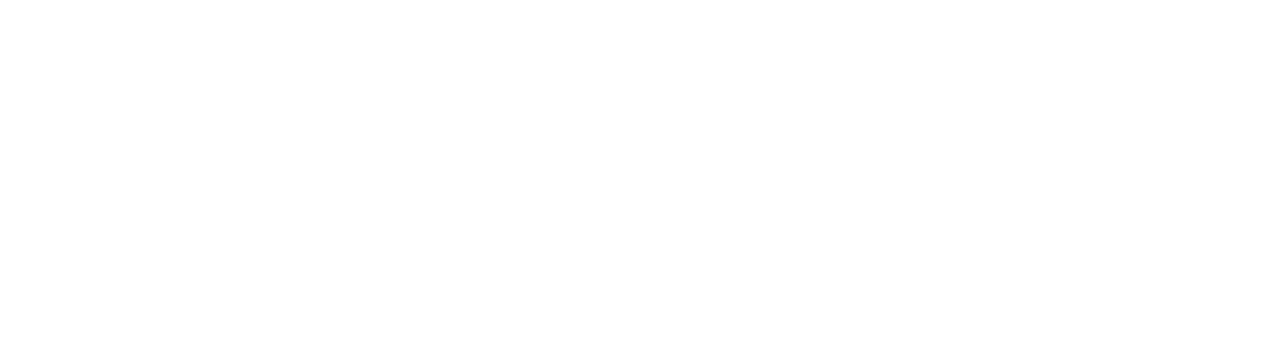
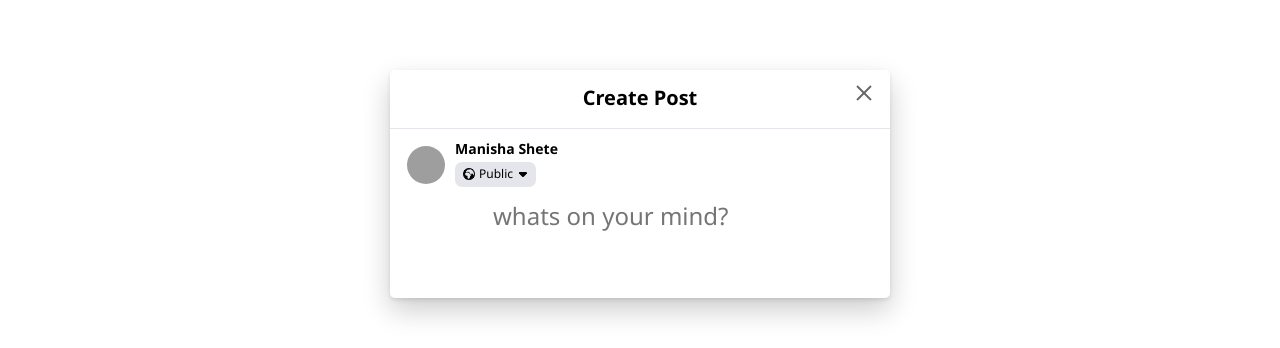
Before and after one commit to shemanisha/facebookClone15, a React (Create React App) app in the folder frontend/: page / in a window 1280 px wide. Shown: the part 216-564 px from the top of the page. Built offline with nearby package versions, Linux system fonts and the light colour scheme; grey boxes are pictures that could not be loaded; the HTML template or start-up script is replaced by a standard one.

Commit message:
[Frontend-PostPopUp] Created and styled post pop up

```diff
--- a/frontend/package.json
+++ b/frontend/package.json
@@ -14,7 +14,7 @@
     "react-redux": "^8.0.2",
     "react-responsive": "^9.0.0-beta.10",
     "react-router-dom": "^6.3.0",
-    "react-scripts": "5.0.0",
+    "react-scripts": "^5.0.0",
     "redux": "^4.2.0",
     "redux-devtools-extension": "^2.13.9",
     "web-vitals": "^2.1.4",
--- a/frontend/src/App.js
+++ b/frontend/src/App.js
@@ -3,10 +3,14 @@
 import Profile from "./pages/profile";
 import Home from "./pages/home";
 import RegisterForm from "./components/register/RegisterForm";
+import CreatePostPopUp from "./components/createPostPopUp";
+import { useSelector } from "react-redux";
 
 function App() {
+  const { user } = useSelector((state) => ({ ...state }));
   return (
     <div>
+      <CreatePostPopUp user={user} />
       <Routes>
         <Route path="/" element={<Home />} exact />
         <Route path="/login" element={<Login />} exact />
--- /dev/null
+++ b/frontend/src/components/createPostPopUp/index.js
@@ -0,0 +1,51 @@
+import { useState } from "react";
+import "./style.css";
+
+export default function CreatePostPopUp({ user }) {
+  const [text, setText] = useState("");
+  const [showPrev, setShowPrev] = useState("");
+  return (
+    <div>
+      <div className="blur">
+        <div className="postBox">
+          <div className="box-header">
+            <div className="small_circle">
+              <i className="exit_icon"></i>
+            </div>
+            <span>Create Post</span>
+          </div>
+          <div className="box_profile">
+            <img
+              src="{user.profile}"
+              alt="userProfile"
+              className="box_profile_img"
+            />
+            <div className="box_col">
+              <p className="box_profile_name"> Manisha Shete</p>
+              {/* {user.lastname} */}
+              <div className="box_privacy">
+                <img src="../../../icons/public.png" alt="publicIcon" />
+                <span>Public</span>
+                <i className="arrowDown_icon"></i>
+              </div>
+            </div>
+          </div>
+          <div className="flex_center">
+            {!showPrev && (
+              <textarea
+                maxlength="100"
+                value={text}
+                placeholder={`whats on your mind?`}
+                className="post_input"
+                onChange={(e) => setText(e.target.value)}
+              ></textarea>
+            )}
+            <div className="post_emojis_wrap">
+              <div className="comment_emoji_picker rlmove"></div>
+            </div>
+          </div>
+        </div>
+      </div>
+    </div>
+  );
+}
--- /dev/null
+++ b/frontend/src/components/createPostPopUp/style.css
@@ -0,0 +1,89 @@
+.postBox {
+  position: fixed;
+  top: 50%;
+  left: 50%;
+  transform: translate(-50%, -50%);
+  background: var(--bg-primary);
+  box-shadow: 0 12px 28px 0 var(--shadow-1), 0 2px 4px 0 var(--shadow-2),
+    inset 0 0 0 1px var(--shadow-inset);
+  min-height: 228px;
+  width: 500px;
+  border-radius: 5px;
+}
+.box-header {
+  display: flex;
+  justify-content: center;
+  align-items: center;
+  font-size: 20px;
+  font-weight: 700;
+  padding: 14px 15px 17px 15px;
+  border-bottom: 1px solid var(--bg-third);
+}
+.box-header .small_circle {
+  position: absolute;
+  right: 16px;
+  top: 12px;
+}
+.box_profile {
+  display: flex;
+  gap: 10px;
+  padding: 17px 17px 5px 17px;
+}
+.box_profile .box_profile_img {
+  width: 38px;
+  height: 38px;
+  border-radius: 50%;
+  object-fit: cover;
+}
+.flex_center {
+  min-height: 90px;
+  display: flex;
+  align-items: center;
+  justify-content: center;
+}
+.post_input {
+  outline: none;
+  border: none;
+  resize: none;
+  padding: 5px 15px;
+  margin-bottom: 10px;
+  margin-left: 1px;
+  font-family: inherit;
+  font-size: 24px;
+  background: var(--bg-primary);
+  color: var(--color-primary);
+}
+
+.flex_center textarea {
+  min-height: 90px;
+  background: transparent;
+  position: absolute;
+}
+
+.box_col {
+  transform: translateY(-7px);
+}
+
+.box_profile_name {
+  font-size: 14px;
+  font-weight: 600;
+  margin-bottom: 4px;
+}
+
+.box_privacy {
+  display: flex;
+  align-items: center;
+  width: 81px;
+  gap: 4px;
+  font-size: 12px;
+  padding: 3px 8px 4px 8px;
+  border-radius: 7px;
+  background: var(--bg-third);
+  cursor: pointer;
+}
+
+.box_privacy span {
+  margin-bottom: 1px;
+}
+.box_privacy i {
+}
```
Also changed, not shown: 2 other files (tests, documents, lock files or other folders).
